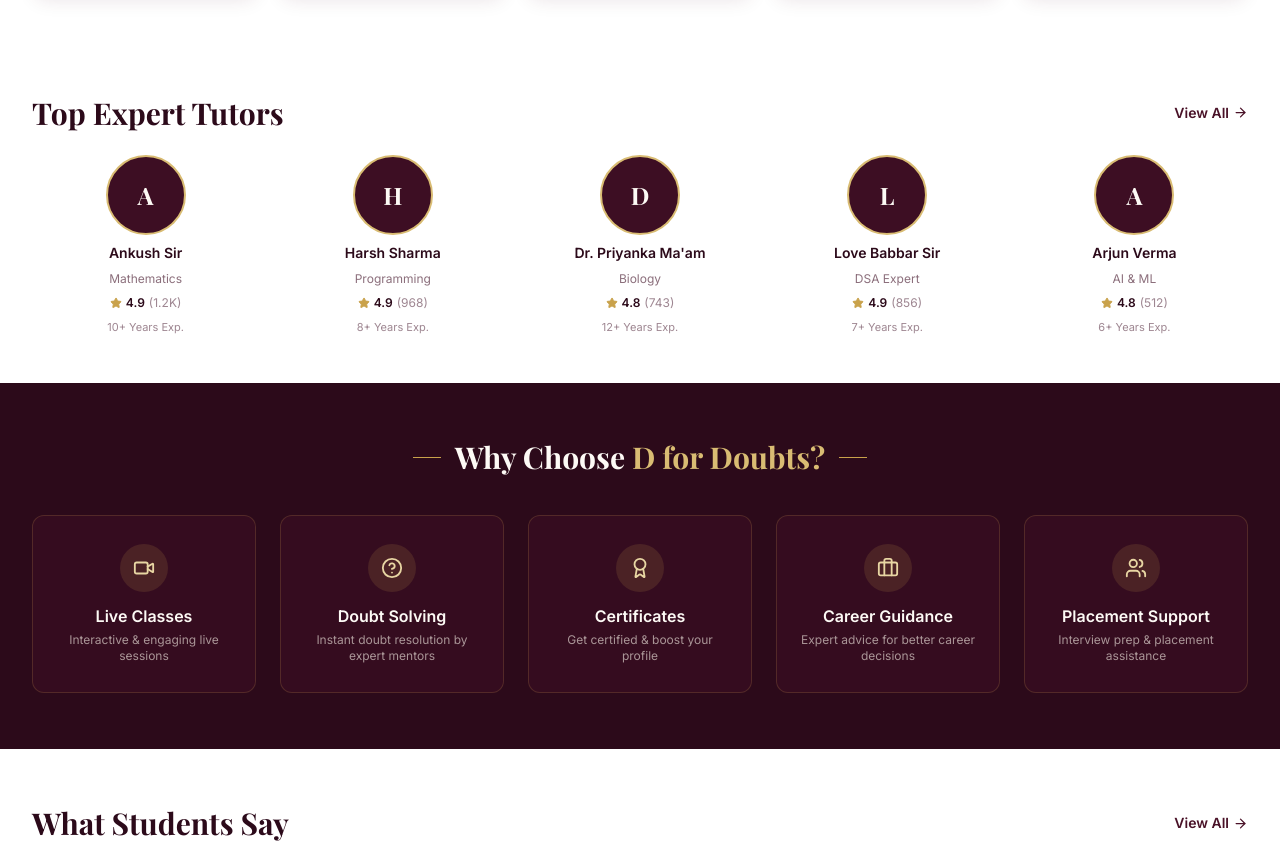
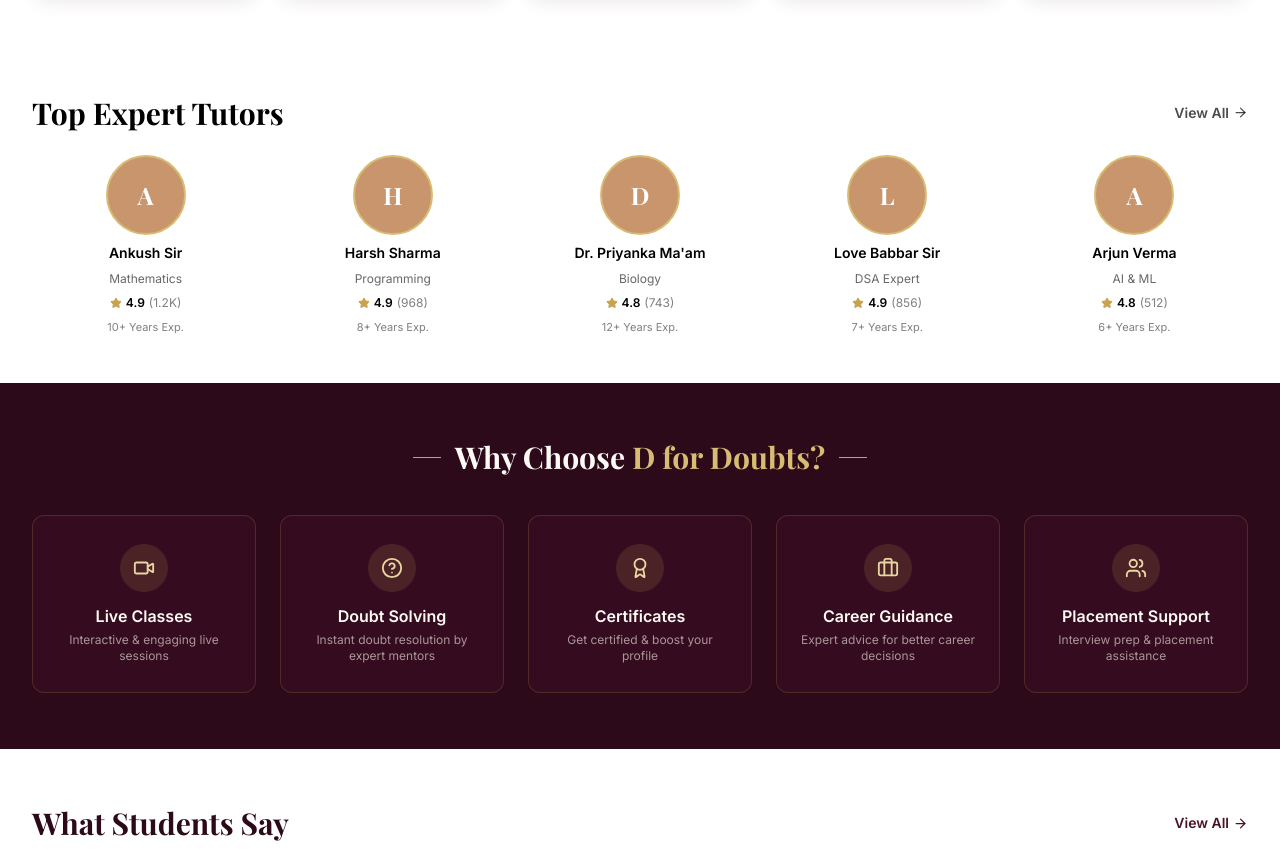
Before and after one commit to mdhafiss123-git/Homepage, a React (Vite) app: page / in a window 1280 px wide. Shown: the part 1555-2418 px from the top of the page. Built offline with nearby package versions, Linux system fonts and the light colour scheme.

Commit message:
Update TopTutors.jsx

```diff
--- a/src/components/TopTutors.jsx
+++ b/src/components/TopTutors.jsx
@@ -5,8 +5,8 @@
   return (
     <section id="tutors" className="max-w-7xl mx-auto px-5 sm:px-8 py-12">
       <div className="flex items-center justify-between mb-6">
-        <h2 className="font-display text-2xl sm:text-3xl font-bold text-maroon-950">Top Expert Tutors</h2>
-        <a href="#tutors" className="flex items-center gap-1 text-sm font-semibold text-maroon-800 hover:text-maroon-950">
+        <h2 className="font-display text-2xl sm:text-3xl font-bold text-black">Top Expert Tutors</h2>
+        <a href="#tutors" className="flex items-center gap-1 text-sm font-semibold text-black/70 hover:text-black">
           View All <ArrowRight size={15} />
         </a>
       </div>
@@ -14,17 +14,17 @@
       <div className="grid grid-cols-2 sm:grid-cols-3 lg:grid-cols-5 gap-5">
         {TUTORS.map((tutor) => (
           <div key={tutor.name} className="flex flex-col items-center text-center gap-2">
-            <div className="w-20 h-20 rounded-full bg-maroon-900 flex items-center justify-center text-cream-50 font-display text-2xl font-bold border-2 border-gold-400">
+            <div className="w-20 h-20 rounded-full bg-brown-light flex items-center justify-center text-white font-display text-2xl font-bold border-2 border-gold-400">
               {tutor.name.charAt(0)}
             </div>
-            <p className="font-semibold text-maroon-950 text-sm">{tutor.name}</p>
-            <p className="text-xs text-maroon-900/60">{tutor.subject}</p>
+            <p className="font-semibold text-black text-sm">{tutor.name}</p>
+            <p className="text-xs text-black/60">{tutor.subject}</p>
             <div className="flex items-center gap-1 text-xs">
               <Star size={12} className="fill-gold-500 text-gold-500" />
-              <span className="font-semibold text-maroon-950">{tutor.rating}</span>
-              <span className="text-maroon-900/50">({tutor.reviews})</span>
+              <span className="font-semibold text-black">{tutor.rating}</span>
+              <span className="text-black/50">({tutor.reviews})</span>
             </div>
-            <p className="text-[11px] text-maroon-900/50">{tutor.exp}</p>
+            <p className="text-[11px] text-black/50">{tutor.exp}</p>
           </div>
         ))}
       </div>
```
